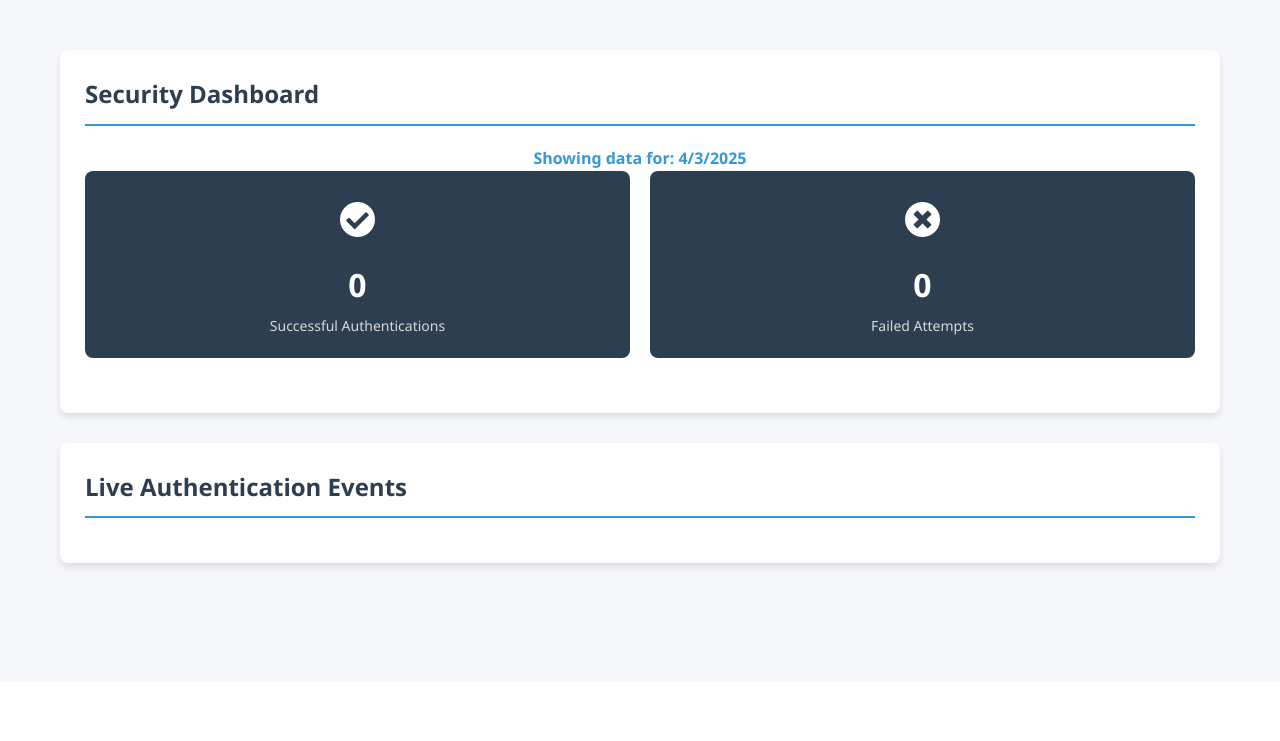
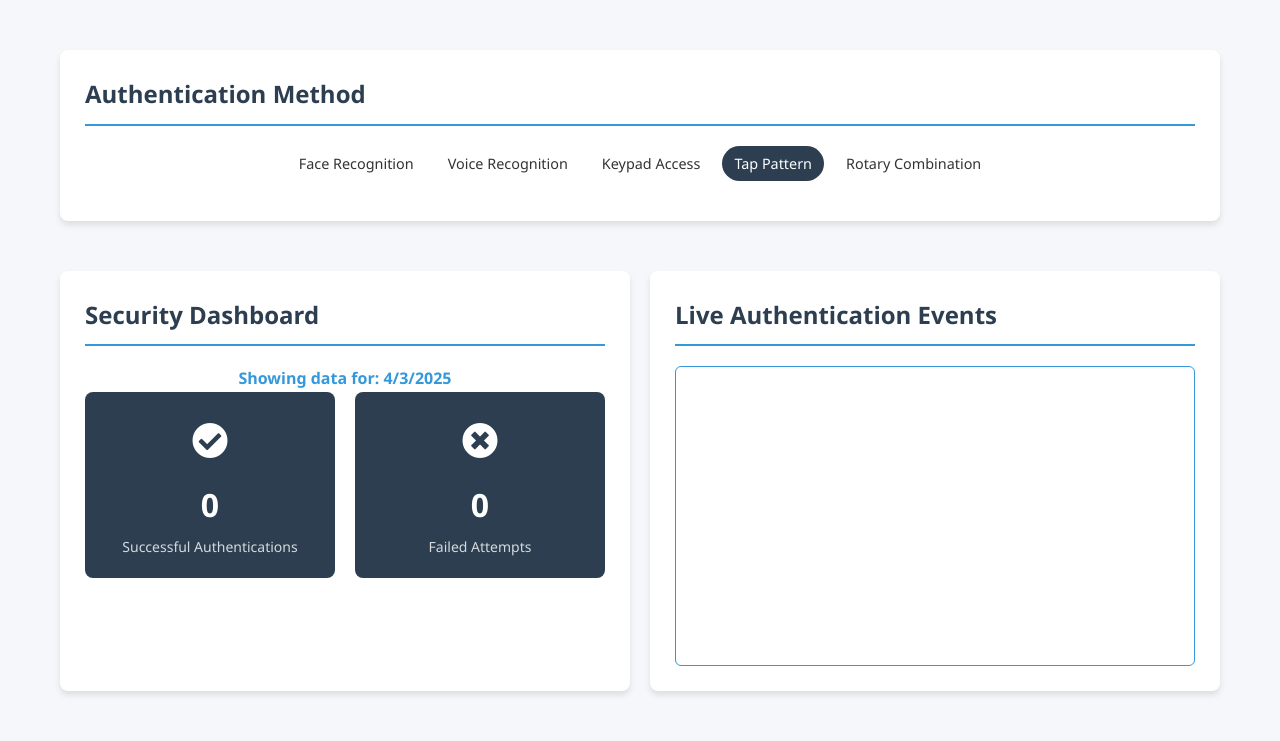
Before and after one commit to jameskong098/mfalock, a Flask app: page / in a window 1280 px wide. Shown: the part 118-859 px from the top of the page. Before the commit the page ends 689 px from the top, so only its background shows below. Run offline with Flask 3, Linux system fonts and the light colour scheme; data that the repository does not hold is empty; parts of the project's set-up code (start-up, migrations or seed data) failed here and were passed over.

Commit message:
update dashboard UI, add authentication method selector menu

```diff
--- a/web_UI/static/css/styles.css
+++ b/web_UI/static/css/styles.css
@@ -560,3 +560,140 @@ tr:hover {
     0% { opacity: 1; }
     100% { opacity: 0; }
 }
+
+/* Authentication Method Selector */
+.auth-method-selector {
+    display: flex;
+    flex-wrap: wrap;
+    gap: 10px;
+    justify-content: center;
+    margin: 15px 0;
+}
+
+.auth-button {
+    padding: 8px 12px;
+    border: 2px solid var(--border-color);
+    border-radius: 20px;
+    background-color: transparent;
+    color: var(--text-color);
+    cursor: pointer;
+    font-size: 0.9rem;
+    font-weight: 500;
+    transition: all 0.2s ease;
+}
+
+.auth-button:hover {
+    background-color: rgba(0, 0, 0, 0.05);
+}
+
+.auth-button.active {
+    background-color: var(--primary-color);
+    color: white;
+    border-color: var(--primary-color);
+}
+
+.auth-button.disabled {
+    opacity: 0.5;
+    cursor: not-allowed;
+}
+
+@media (max-width: 768px) {
+    .auth-method-selector {
+        flex-direction: column;
+        align-items: center;
+    }
+}
+
+/* Dashboard Layout */
+#dashboard {
+    display: flex;
+    flex-direction: column;
+    gap: 20px;
+}
+
+.full-width {
+    width: 100%;
+}
+
+.dashboard-grid {
+    display: grid;
+    grid-template-columns: 1fr 1fr;
+    gap: 20px;
+}
+
+/* Make the layout responsive */
+@media (max-width: 768px) {
+    .dashboard-grid {
+        grid-template-columns: 1fr;
+    }
+
+    .auth-method-selector {
+        flex-direction: column;
+        align-items: center;
+    }
+}
+
+/* Live Events Scrollable Container */
+.events-container {
+    height: 300px;
+    overflow-y: auto;
+    border-radius: 6px;
+    border: 1px solid var(--border-color);
+    background-color: rgba(255, 255, 255, 0.05);
+}
+
+.events-container {
+    max-height: 300px;
+    overflow-y: auto;
+    border: 1px solid var(--secondary-color);
+    padding: 10px;
+}
+
+.live-events-list {
+    list-style: none;
+    padding: 10px;
+    margin: 0;
+    display: flex;
+    flex-direction: column-reverse;
+}
+
+.live-events-list li {
+    padding: 10px;
+    border-bottom: 1px solid var(--border-color);
+    margin-bottom: 10px;
+    background-color: rgba(255, 255, 255, 0.05);
+    border-radius: 6px;
+    transition: background-color 0.3s ease;
+}
+
+.live-events-list li:last-child {
+    margin-bottom: 0;
+    border-bottom: none;
+}
+
+.live-events-list li.success {
+    border-left: 4px solid var(--success-color);
+}
+
+.live-events-list li.failure {
+    border-left: 4px solid var(--error-color);
+}
+
+/* Custom scrollbar for better aesthetics */
+.events-container::-webkit-scrollbar {
+    width: 8px;
+}
+
+.events-container::-webkit-scrollbar-track {
+    background: rgba(255, 255, 255, 0.1);
+    border-radius: 10px;
+}
+
+.events-container::-webkit-scrollbar-thumb {
+    background: rgba(255, 255, 255, 0.3);
+    border-radius: 10px;
+}
+
+.events-container::-webkit-scrollbar-thumb:hover {
+    background: rgba(255, 255, 255, 0.5);
+}
--- a/web_UI/static/js/dashboard.js
+++ b/web_UI/static/js/dashboard.js
@@ -51,6 +51,132 @@ document.addEventListener('DOMContentLoaded', function() {
                     failCountElement.textContent = parseInt(failCountElement.textContent) + 1;
                 }
             }
+
+            // Add event to the live events list
+            addEventToList(data);
         });
     }
+
+    // Auth method selector functionality
+    const authButtons = document.querySelectorAll('.auth-button');
+
+    // Fetch current auth method
+    fetch('/api/auth/method')
+        .then(response => response.json())
+        .then(data => {
+            // Mark the active button
+            authButtons.forEach(button => {
+                if (button.dataset.method === data.method) {
+                    button.classList.add('active');
+                } else {
+                    button.classList.remove('active');
+                }
+
+                // Disable methods that aren't available
+                if (!data.methods_available.includes(button.dataset.method)) {
+                    button.classList.add('disabled');
+                }
+            });
+        });
+
+    // Handle auth method button clicks
+    authButtons.forEach(button => {
+        button.addEventListener('click', function() {
+            const method = this.dataset.method;
+
+            // Don't do anything if the button is disabled
+            if (this.classList.contains('disabled')) {
+                const notification = document.createElement('div');
+                notification.className = 'notification error';
+                notification.textContent = `${this.textContent} is not yet implemented`;
+                document.querySelector('.auth-method-selector').insertAdjacentElement('beforebegin', notification);
+
+                // Remove notification after 3 seconds
+                setTimeout(() => notification.remove(), 3000);
+                return;
+            }
+
+            // Update UI immediately
+            authButtons.forEach(btn => btn.classList.remove('active'));
+            this.classList.add('active');
+
+            // Send request to change auth method
+            fetch('/api/auth/method', {
+                method: 'POST',
+                headers: {
+                    'Content-Type': 'application/json'
+                },
+                body: JSON.stringify({ method: method })
+            })
+            .then(response => response.json())
+            .then(data => {
+                if (data.status === 'success') {
+                    const notification = document.createElement('div');
+                    notification.className = 'notification success';
+                    notification.textContent = `Switched to ${this.textContent}`;
+                    document.querySelector('.auth-method-selector').insertAdjacentElement('beforebegin', notification);
+
+                    // Remove notification after 3 seconds
+                    setTimeout(() => notification.remove(), 3000);
+                } else {
+                    throw new Error(data.message || 'Failed to change authentication method');
+                }
+            })
+            .catch(error => {
+                console.error('Error:', error);
+                const notification = document.createElement('div');
+                notification.className = 'notification error';
+                notification.textContent = error.message;
+                document.querySelector('.auth-method-selector').insertAdjacentElement('beforebegin', notification);
+
+                // Remove notification after 3 seconds
+                setTimeout(() => notification.remove(), 3000);
+
+                // Revert UI
+                this.classList.remove('active');
+                fetch('/api/auth/method')
+                    .then(response => response.json())
+                    .then(data => {
+                        document.querySelector(`.auth-button[data-method="${data.method}"]`).classList.add('active');
+                    });
+            });
+        });
+    });
 });
+
+// Modified function to add events to the live events list
+function addEventToList(event) {
+    const eventsContainer = document.getElementById('live-events');
+
+    // Create the new event element
+    const newEvent = document.createElement('li');
+    newEvent.classList.add(event.status);
+
+    // Format the time
+    const timestamp = new Date(event.timestamp);
+    const formattedTime = timestamp.toLocaleTimeString('en-US', {
+        hour: '2-digit',
+        minute: '2-digit',
+        second: '2-digit'
+    });
+
+    // Set the content
+    newEvent.innerHTML = `
+        <div class="event-time">${formattedTime}</div>
+        <div class="event-message">${event.message}</div>
+    `;
+
+    // Add to the beginning of the list (newest on top)
+    eventsContainer.insertBefore(newEvent, eventsContainer.firstChild);
+
+    // Add fade-in effect
+    setTimeout(() => {
+        newEvent.classList.add('visible');
+    }, 10);
+
+    // Limit the number of displayed events (keep the list manageable)
+    const maxEvents = 50;
+    while (eventsContainer.children.length > maxEvents) {
+        eventsContainer.removeChild(eventsContainer.lastChild);
+    }
+}
--- a/web_UI/templates/dashboard.html
+++ b/web_UI/templates/dashboard.html
@@ -2,6 +2,21 @@
 
 {% block content %}
 <section id="dashboard">
+    <!-- Authentication Method Selector - Full Width -->
+    <div class="card full-width">
+        <h2 class="section-title">Authentication Method</h2>
+        <div class="auth-method-selector">
+            <button class="auth-button" data-method="face">Face Recognition</button>
+            <button class="auth-button" data-method="voice">Voice Recognition</button>
+            <button class="auth-button" data-method="keypad">Keypad Access</button>
+            <button class="auth-button active" data-method="touch">Tap Pattern</button>
+            <button class="auth-button" data-method="rotary">Rotary Combination</button>
+        </div>
+    </div>
+
+    <!-- Two-column layout for Dashboard and Events -->
+    <div class="dashboard-grid">
+        <!-- Security Dashboard - Left Column -->
         <div class="card">
             <h2 class="section-title">Security Dashboard</h2>
             <p style="text-align: center; color: var(--secondary-color); font-weight: bold;">
@@ -20,9 +35,14 @@
                 </div>
             </div>
         </div>
+
+        <!-- Live Events - Right Column -->
         <div class="card">
             <h2 class="section-title">Live Authentication Events</h2>
+            <div class="events-container" style="max-height: 300px; overflow-y: auto; scrollbar-width: thin;">
                 <ul id="live-events" class="live-events-list"></ul>
+            </div>
+        </div>
     </div>
 </section>
 {% endblock %}
```
Lines whose indentation alone changed are shown as unchanged.
